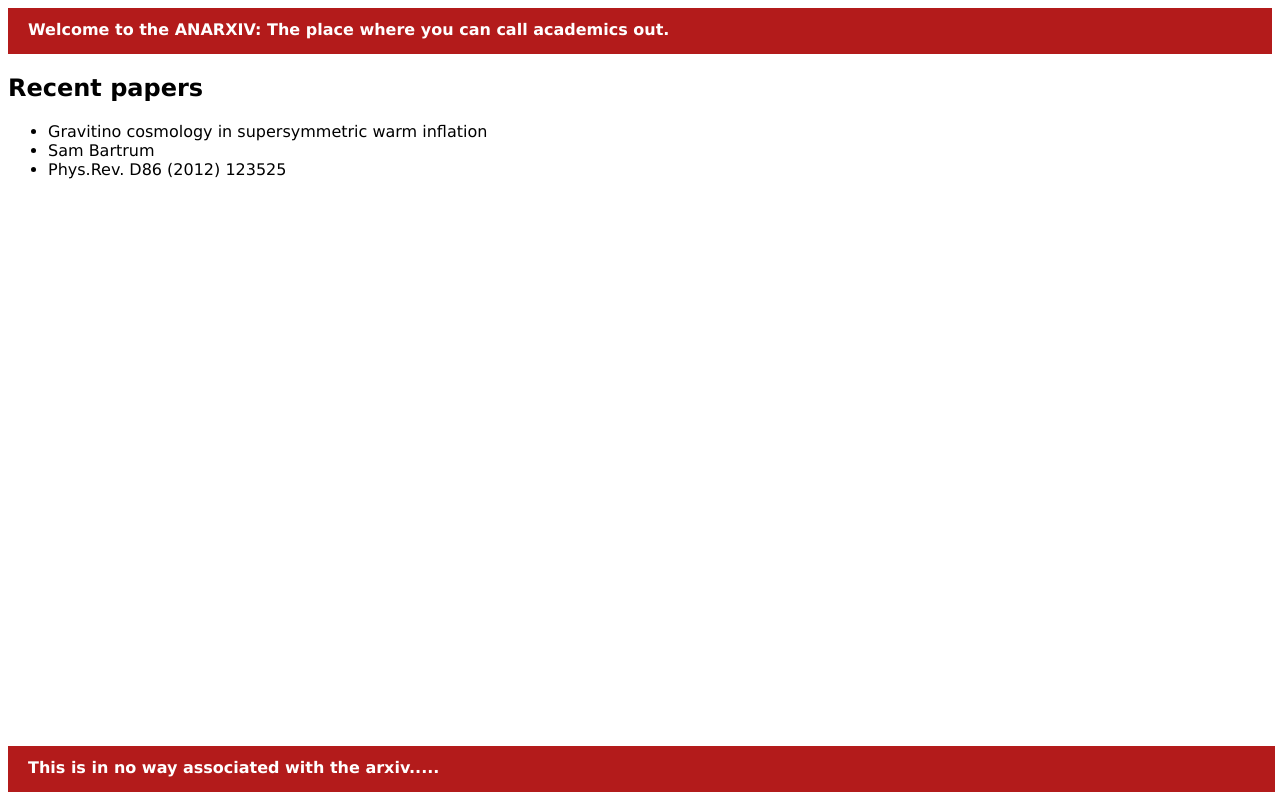
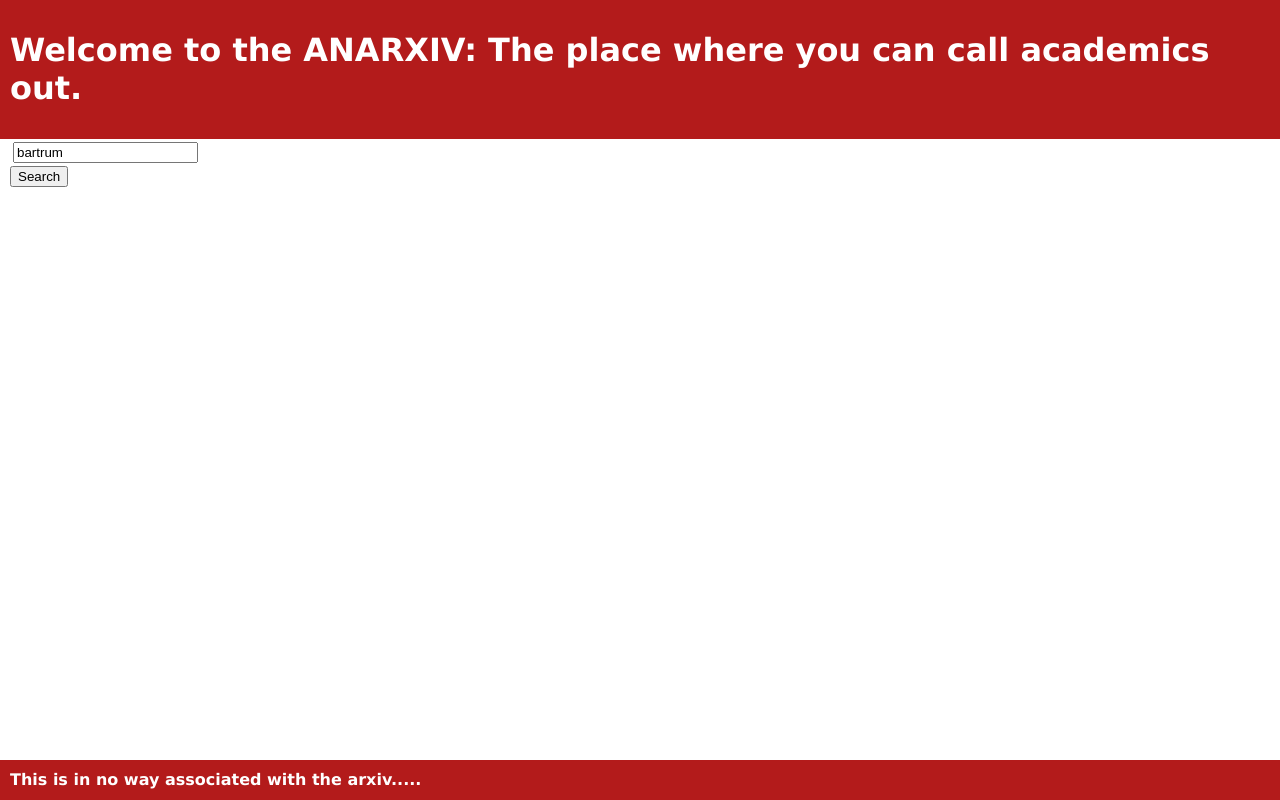
Before and after one commit to markharley/anarxiv_thebeginning, a Django app: page /home/astrophysics/ in a window 1280 px wide. Run offline with Django 3.2, Linux system fonts and the light colour scheme; some libraries are stand-ins or nearby versions.

Commit message:
Simple search engine added

```diff
--- a/anarxiv/anarxiv_app/static/css/home.css
+++ b/anarxiv/anarxiv_app/static/css/home.css
@@ -1,41 +1,57 @@
-
-header {
-    background-color: #b31b1b;
-    color: #fff;
-    margin: 0;
-    padding: .75em 0;
-    position: relative;
-        }
-
-#header {
-    margin: 0;
-    font-size: 1em;
-    padding: 0 0 .2em 20px;
-    font-weight: bold;
-    font-style: normal;
-    }
-
-
+html,
 body {
+    margin:0;
+    padding:0;
     background-color: rgb(255,255,255));
+    height:100%;
     font-family: 'Lucida Grande', helvetica, arial, verdana, sans-serif;
 }
 
-footer {
-    background-color: #b31b1b;
-    color: #fff;
-    margin: 0;
-    padding: .75em 0;
-    position:absolute;
-    width:99%;
-    bottom: 8px;
-
+p {
+    margin:0
 }
 
+#wrapper {
+    min-height:100%;
+    position:relative;
+}
+#header {
+    padding:10px;
+    background-color: #b31b1b;
+    font-weight: bold;
+    color: rgb(255,255,255);
+}
+#content {
+    padding-left: 10px;
+    padding-bottom:100px;
+}
 #footer {
-    margin: 0;
-    font-size: 1em;
-    padding: 0 0 .2em 20px;
+    background-color: #b31b1b;
+    width:100%;
+    height:20px;
+    position:absolute;
+    bottom:0;
+    left:0;
+    padding:10px;
     font-weight: bold;
-    font-style: normal;
+    color: rgb(255,255,255);
 }
+
+
+#result{
+    color:rgb(0,0,0);
+    margin:3px;
+}
+
+#title{
+    font-weight: bold;
+ }
+
+#searchButton{
+    margin:3px;
+
+ }
+
+#surname{
+    margin:3px;
+}
--- a/anarxiv/anarxiv_app/static/js/home.js
+++ b/anarxiv/anarxiv_app/static/js/home.js
@@ -1,5 +1,5 @@
  $(document).ready( function(){
 
- alert("hi");
+ // alert("hi");
 
  });
--- a/anarxiv/anarxiv_app/templates/astrophysics.html
+++ b/anarxiv/anarxiv_app/templates/astrophysics.html
@@ -1,33 +1,71 @@
+<hmtl>
 {% load staticfiles %}
 
 <head>
+	<title>
+		This is the homepage
+	</title>
+
 	<link rel="stylesheet" href="{% static 'css/home.css' %}">
 	<script src="https://ajax.googleapis.com/ajax/libs/jquery/1.11.1/jquery.min.js"></script>
+	<script type="text/javascript" src="{% static 'js/home.js' %}"></script>
+	<script type="text/javascript" src="{% static 'js/search.js' %}"></script>
 </head>
 
 <body>
-	<header>
-		<h1 id = "header">
-		Welcome to the ANARXIV: The place where you can call academics out.
-		</h1>
-	</header>
+
+	<div id = "wrapper">
+
+		<div id = "header">
+			<h1> Welcome to the ANARXIV: The place where you can call academics out.</h1>
+		</div>
+
+		<div id = "content">
 
 
-	<h2> Recent papers </h2>
+			<input type="text" id="surname" value="bartrum"><br>
+			<button type="button" onclick="searchButtonClicked()">Search</button>
 
-	<ul>
- 	 	<li>{{ title }}</li>
- 	 	<li>{{ author }}</li>
- 	 	<li>{{ journalref }}</li>
-	</ul>
+			<div id= "test"> </div>
+
+
+			<script type = "text/javascript">
+
+				function searchButtonClicked() {
+
+					var x = document.getElementById("surname").value;
+		 			$.ajax({
+		         	type: "get",
+		           	url: "../home/search/" + x + "/",
+
+		           	success: function(data) {
+		           		console.log(data);
+		           		var length = data['htmlList'].length;
+
+		           		for(var i =0; i < length; i++){
+		           			$('#test').append(data['htmlList'][i]);
+
+			            }
+			        	}
+
+			         	});
+
+					};
+
+			</script>
+
+			</div>
+
+			<div id = "footer">
+				This is in no way associated with the arxiv.....
+			</div>
+
+		</div>
 
 
 
 
-<footer>
-<h1 id = "footer">This is in no way associated with the arxiv.....</h1>
-</footer>
-
-
 
 </body>
+
+</html>
--- /dev/null
+++ b/anarxiv/anarxiv_app/templates/result_instance.html
@@ -0,0 +1,5 @@
+<div id="result">
+	<p id = "title">{{ title }}</p>
+	<p id = "authors">{{ authors }}</p>
+	<p id = "no_cites">{{ no_citations }}</p>
+</div>
--- a/anarxiv/anarxiv_app/urls.py
+++ b/anarxiv/anarxiv_app/urls.py
@@ -3,7 +3,7 @@ from django.conf.urls import url
 from . import views
 
 urlpatterns = [
-	url(r'^search/$', views.search, name='search'),
+	url(r'^search/(?P<surname>\w{0,10})/$', views.search, name='search'),
 	url(r'^astrophysics/$', views.astrophysics, name='astrophysics'),
     url(r'^$', views.home, name='home'),
 ]
--- a/anarxiv/anarxiv_app/views.py
+++ b/anarxiv/anarxiv_app/views.py
@@ -1,8 +1,8 @@
-from django.shortcuts import render_to_response
-from django.http import HttpResponse
+from django.shortcuts import render_to_response, render, loader
+from django.http import HttpResponse, JsonResponse
 from anarxiv_app.models import paper
 from django.template import Context, Template
-import urllib, ssl, requests
+import requests
 
 # Create your views here.
 
@@ -15,8 +15,38 @@ def astrophysics(request):
 	return render_to_response('astrophysics.html', context)
 
 
-def search(request):
-	SecondName = request.GET['q']
-   	url = "https://inspirehep.net/search?ln=en&p=find+a+" + SecondName +"&of=recjson&action_search=Search&sf=earliestdate&so=d&ot=recid,number_of_citations,authors,title"
+
+def search(request, surname):
+
+	baseurl = "https://inspirehep.net/"
+   	url = baseurl + "search?ln=en&p=find+a+" + surname + "&of=recjson&action_search=Search&sf=earliestdate&so=d&ot=recid,number_of_citations,authors,title"
    	r = requests.get(url)
-   	return render_to_response('results.html', {'query':r.json()} )
+
+   	template = loader.get_template("result_instance.html")
+
+
+   	renderList = []
+
+   	for i in range(len(r.json())):
+   		paper = {}
+   		paper['title'] = r.json()[i]['title']['title']
+
+   		length = len(r.json()[i]['authors'])
+
+   		Authors = ""
+   		for j in range(length):
+   			Authors += (r.json()[i]['authors'][j]['first_name']) + " " +(r.json()[i]['authors'][j]['last_name'])
+   			if j==length-1:
+   				Authors += '.'
+   			else:
+   				Authors += ', '
+
+
+		paper['authors'] = Authors
+		paper['no_citations'] = r.json()[i]['number_of_citations']
+
+
+		renderList.append(str(template.render(paper).encode('utf8')))
+
+
+   	return JsonResponse({'htmlList': renderList})
```
Also changed, not shown: anarxiv/anarxiv_app/templates/home.html (+52 -9 lines), anarxiv/anarxiv_app/templates/results.html (+34 -3 lines), anarxiv/anarxiv_app/static/js/search.js (added).
